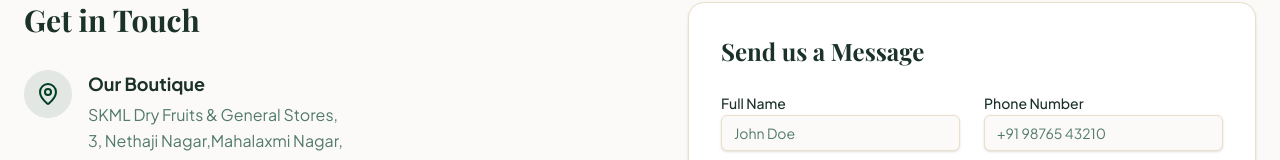
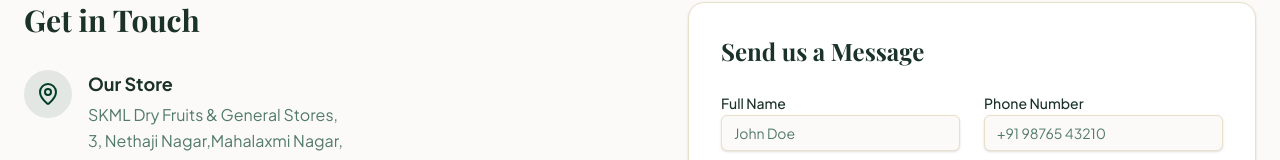
Before and after one commit to Mr-Shannu1/skml-dry-fruits, a React (Vite) app: page /contact in a window 1280 px wide. Shown: the part 456-616 px from the top of the page. Built offline with nearby package versions, Linux system fonts and the light colour scheme; a web font is replaced by a local one.

Commit message:
updated hero section

```diff
--- a/src/pages/contact.tsx
+++ b/src/pages/contact.tsx
@@ -45,7 +45,7 @@ export default function Contact() {
                     <MapPin className="h-6 w-6" />
                   </div>
                   <div>
-                    <h3 className="font-bold text-lg mb-1">Our Boutique</h3>
+                    <h3 className="font-bold text-lg mb-1">Our Store</h3>
                     <p className="text-muted-foreground leading-relaxed">
                       SKML Dry Fruits & General Stores,<br />
                       3, Nethaji Nagar,Mahalaxmi Nagar,<br />
--- a/src/pages/home.tsx
+++ b/src/pages/home.tsx
@@ -1,4 +1,5 @@
 import { useEffect, useState } from "react";
+import heroImage from "@/assets/products/hero-dryfruits.jpeg";
 import { Navbar } from "@/components/navbar";
 import { Footer } from "@/components/footer";
 import { PremiumFeatures } from "@/components/premium-features";
```
Also changed, not shown: src/assets/products/hero-dryfruits.jpeg (added).
